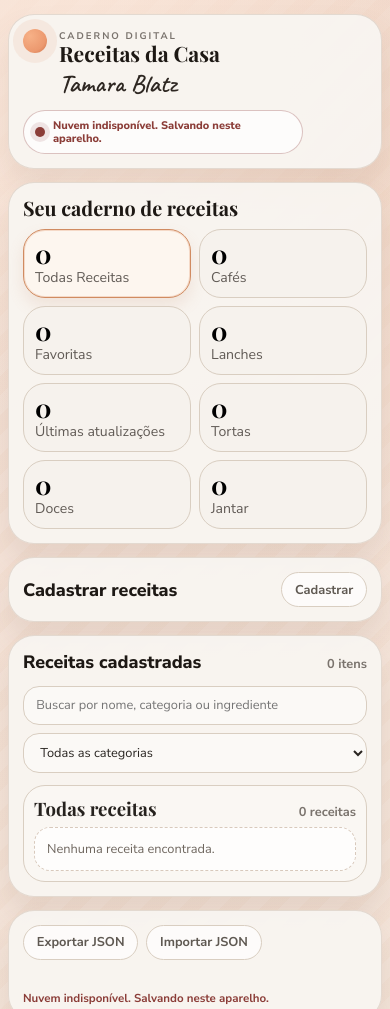
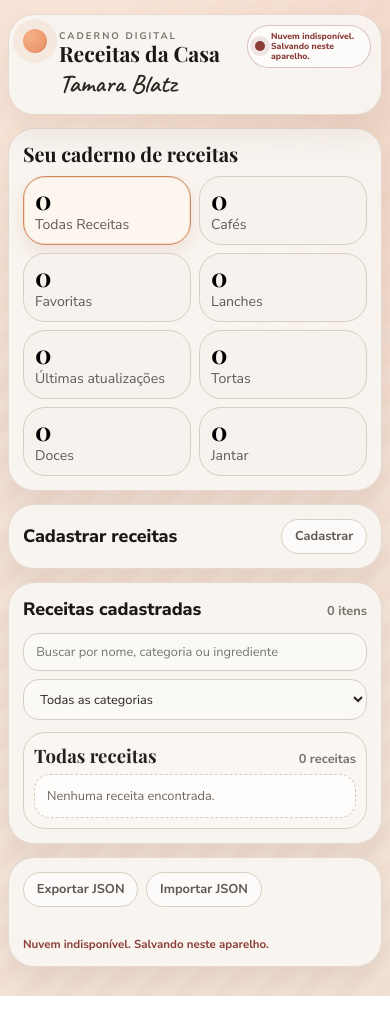
Before and after one commit to robsoncolonia846/App_Receitas, a plain HTML site: page index.html in a window 390 px wide. Shown: the top 1009 px of the page. Drawn offline with nearby package versions, Linux system fonts and the light colour scheme; no server answers.

Commit message:
Add files via upload

```diff
--- a/styles.css
+++ b/styles.css
@@ -58,6 +58,7 @@ body {
 }
 
 .hero-card {
+  position: relative;
   padding: 18px;
   display: flex;
   align-items: center;
@@ -66,16 +67,19 @@ body {
 }
 
 .cloud-badge {
+  position: absolute;
+  top: 12px;
+  right: 14px;
   display: inline-flex;
   align-items: center;
   gap: 8px;
-  max-width: 280px;
-  padding: 0.58rem 0.85rem;
+  max-width: 245px;
+  padding: 0.42rem 0.7rem;
   border: 1px solid var(--stroke);
   border-radius: 999px;
   background: rgba(255, 255, 255, 0.72);
   color: #5f5952;
-  font-size: 0.86rem;
+  font-size: 0.76rem;
   font-weight: 800;
   line-height: 1.2;
 }
@@ -772,12 +776,21 @@ summary {
   }
 
   .hero-card {
-    flex-direction: column;
-    align-items: stretch;
+    min-height: 96px;
   }
 
   .hero-main {
     align-items: flex-start;
+    padding-right: 132px;
+  }
+
+  .cloud-badge {
+    top: 10px;
+    right: 10px;
+    max-width: 124px;
+    padding: 0.36rem 0.55rem;
+    gap: 6px;
+    font-size: 0.68rem;
   }
 }
 
```
